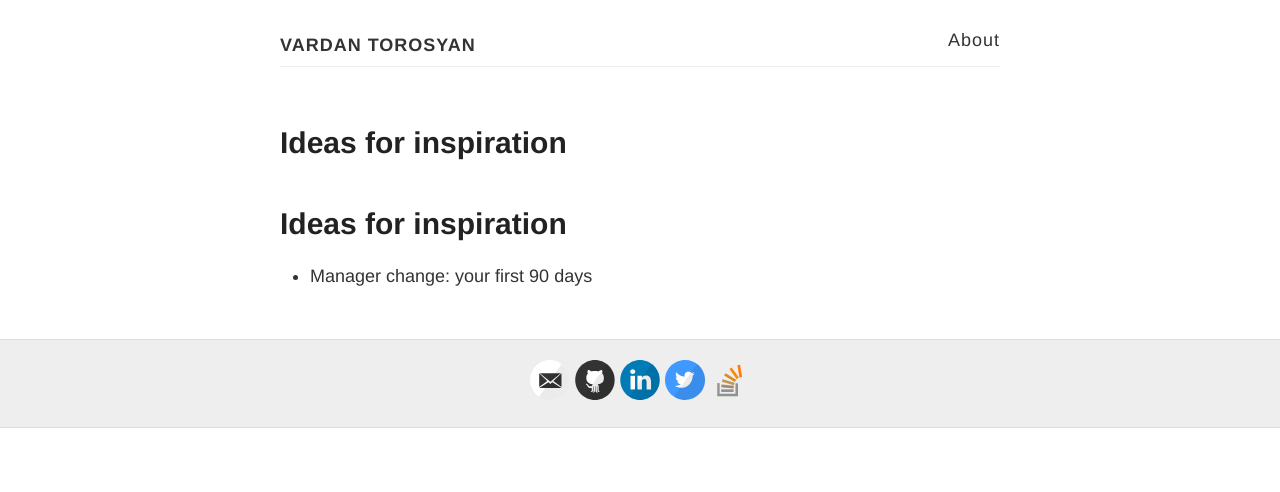
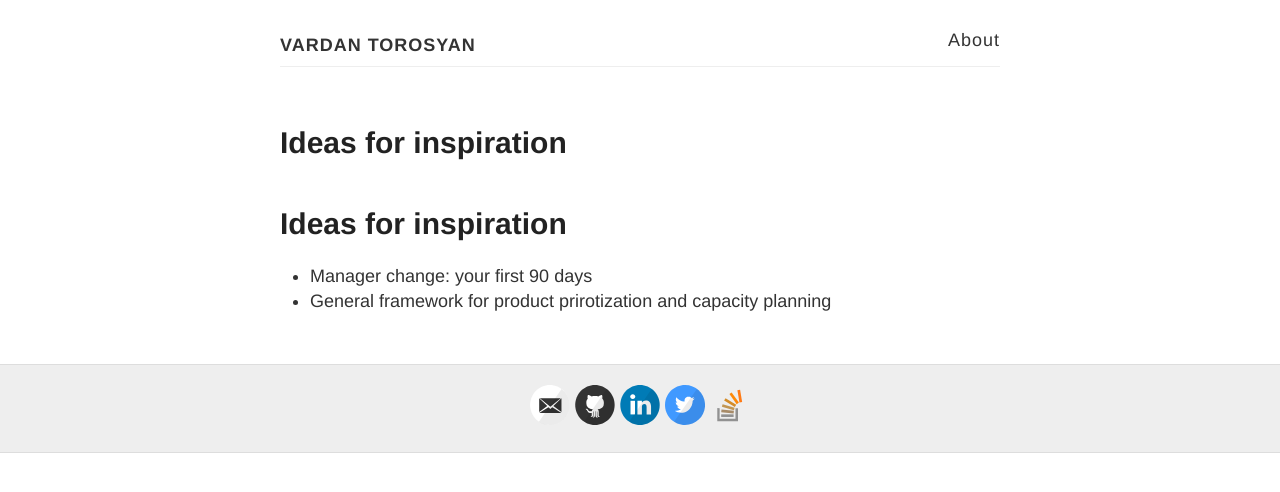
Before and after one commit to vtorosyan/vtorosyan.github.io, a Jekyll site: the page built from ideas.md, in a window 1280 px wide. Shown: the top 492 px of the page. Built offline with Jekyll 4.4.1, drawn with Linux system fonts in a browser that asks for light colours; our own code applies the rules of GitHub Pages for plain Markdown files.

Commit message:
Update ideas.md

```diff
--- a/ideas.md
+++ b/ideas.md
@@ -1,3 +1,4 @@
 # Ideas for inspiration
 
 - Manager change: your first 90 days
+- General framework for product prirotization and capacity planning
```
